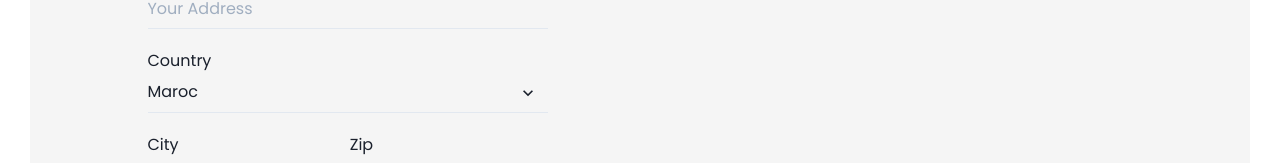
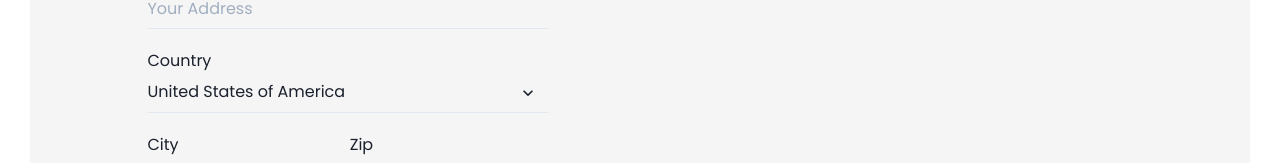
Before and after one commit to jayanth-neu/INFO6150-Final-Project-Ecommerce, a React (Create React App) app in the folder frontend/: page /shipping in a window 1280 px wide. Shown: the part 283-446 px from the top of the page. Built offline with nearby package versions, Linux system fonts and the light colour scheme.

Commit message:
Changed Payment page and Billing.

```diff
--- a/frontend/src/pages/checkout/Checkout.js
+++ b/frontend/src/pages/checkout/Checkout.js
@@ -63,10 +63,12 @@ const Checkout = ({ history }) => {
                   variant="flushed"
                   onChange={(e) => setCountry(e.target.value)}
                 >
-                  <option value="Maroc">Maroc</option>
-                  <option value="Algerie">Algerie</option>
-                  <option value="France">France</option>
-                  <option value="Espagne">Espagne</option>
+                  <option value="United States">
+                    United States of America
+                  </option>
+                  <option value="India">India</option>
+                  <option value="Spain">Spain</option>
+                  <option value="Argentina">Argentina</option>
                 </Select>
               </Stack>
               <div className="city-cp-check">
```
